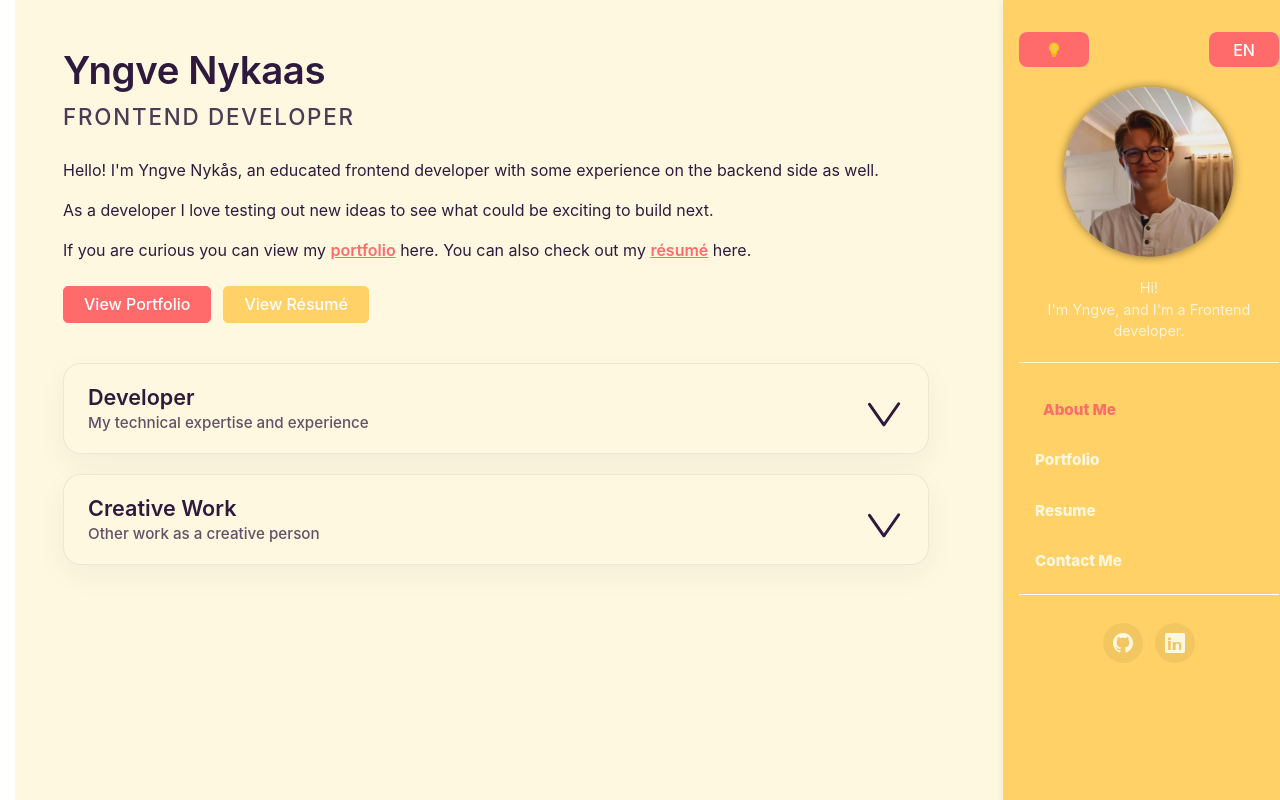
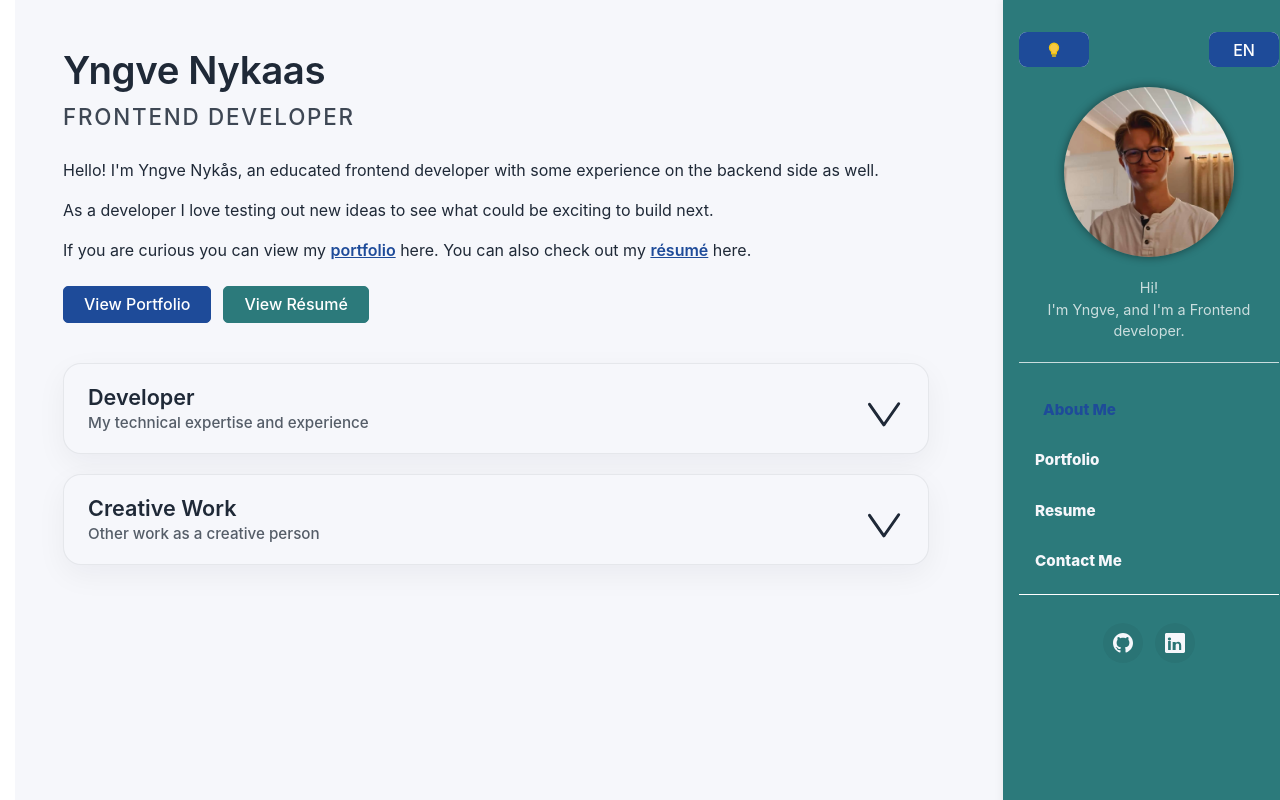
Before and after one commit to YngvN/YngvN.github.io, a React (Vite) app: page /#about in a window 1280 px wide. Built offline with nearby package versions, Linux system fonts and the light colour scheme.

Commit message:
Update _colors.scss

```diff
--- a/src/assets/sass/_colors.scss
+++ b/src/assets/sass/_colors.scss
@@ -4,19 +4,19 @@
 
 /* Light theme colors
    -------------------------------------------------------------------------- */
-$primary: #ff6b6b; // coral pink
-$secondary: #ffd166; // warm amber
-$background: #fff8e1; // soft cream
-$text: #2f1a3d; // deep plum
+$primary: #1e4b99; // deep professional blue
+$secondary: #2c7a7b; // teal accent
+$background: #f6f7fb; // soft gray
+$text: #1f2937; // slate
 $text-contrast: #ffffff;
 
 /* Dark theme colors
    -------------------------------------------------------------------------- */
-$primary-dark: #ff8fa3;
-$secondary-dark: #ffe29a;
-$background-dark: #1f1b2c;
-$text-dark: #fef3c7;
-$text-dark-contrast: #120b16;
+$primary-dark: #7ca4ff;
+$secondary-dark: #5ad1c4;
+$background-dark: #0f172a;
+$text-dark: #e2e8f0;
+$text-dark-contrast: #0b1020;
 
 /* Color map for easy access
    -------------------------------------------------------------------------- */
```
